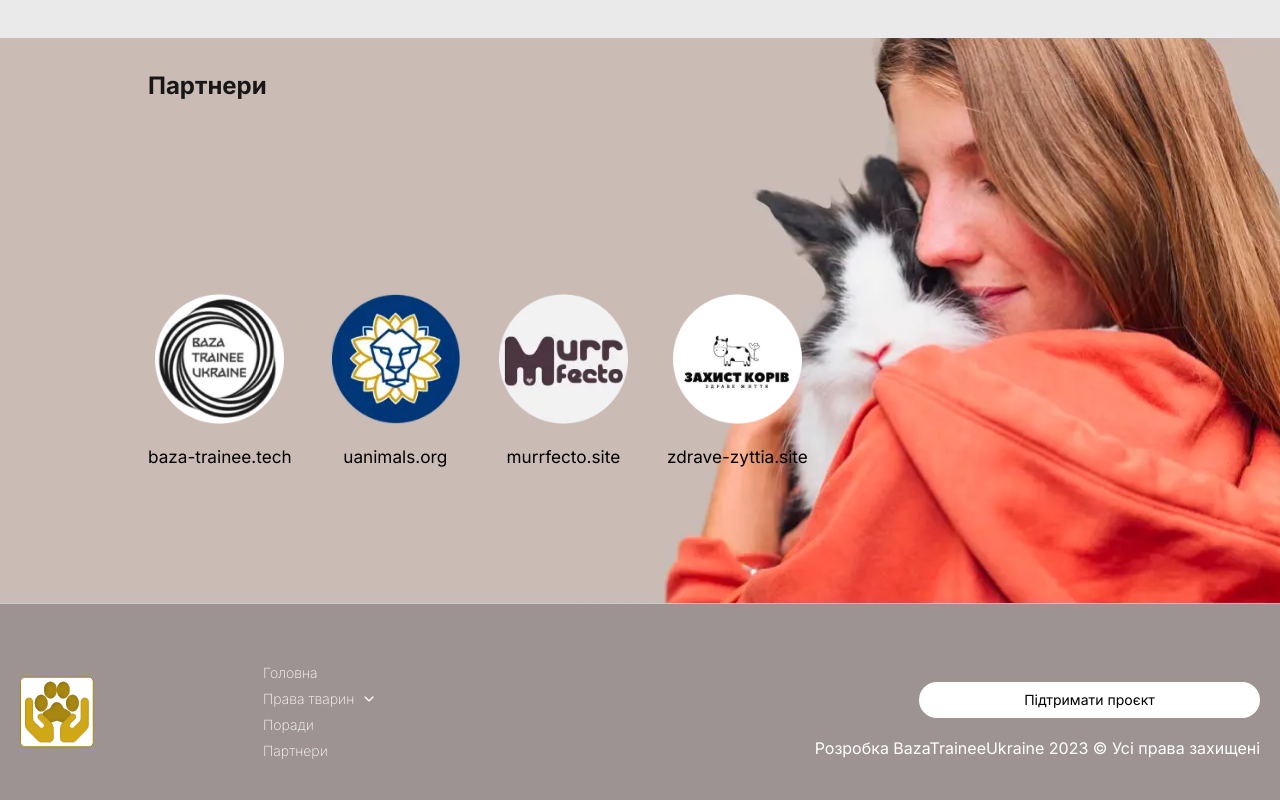
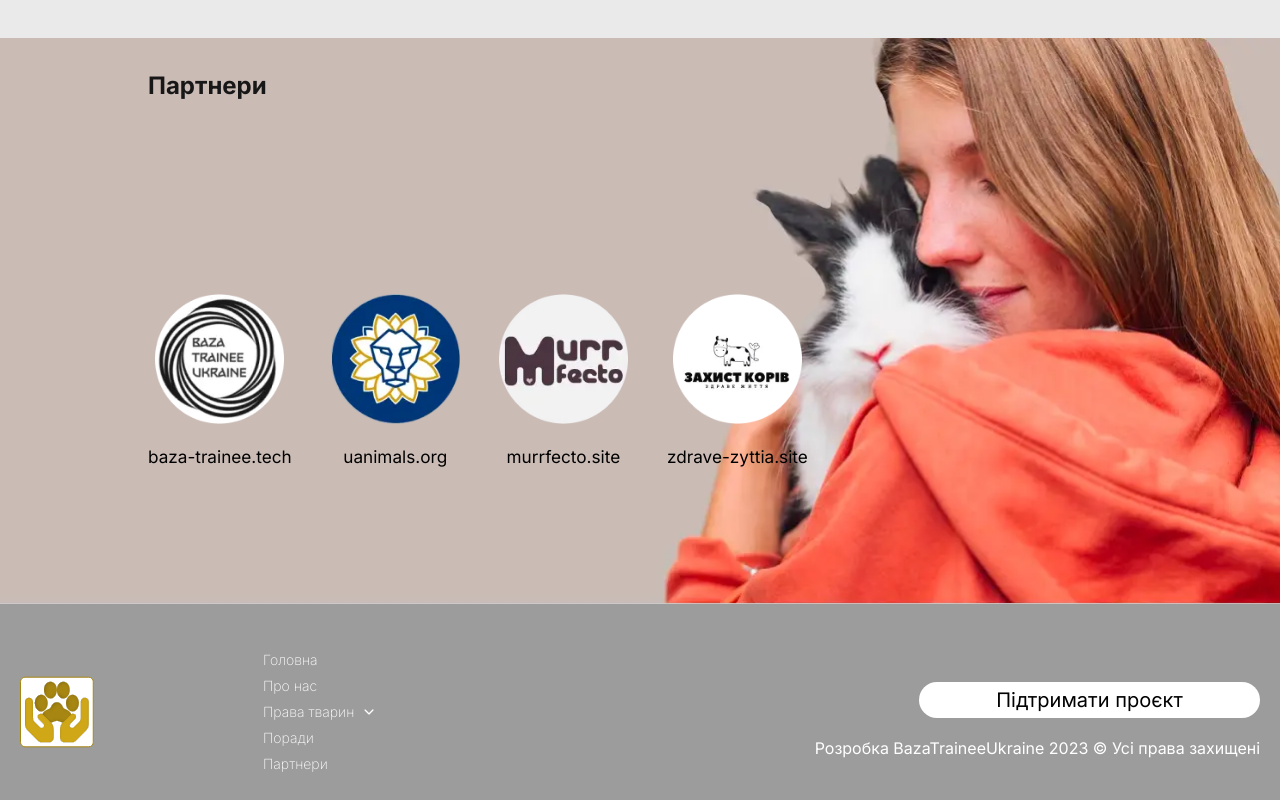
Before and after one commit to baza-trainee/pets_law, a React (Vite) app: page / in a window 1280 px wide. Shown: the part 6337-7137 px from the top of the page. Built offline with nearby package versions, Linux system fonts and the light colour scheme.

Commit message:
bug: CL-12 CL-13 resolved

```diff
--- a/src/components/Footer.jsx
+++ b/src/components/Footer.jsx
@@ -1,7 +1,8 @@
 import Logo from "../assets/logo.svg?react";
-import { Link } from "react-scroll";
+import Link from "../components/common/Link";
 import { IoIosArrowDown } from "react-icons/io";
 import { useState } from "react";
+import ButtonDonate from "./common/ButtonDonate";
 
 const Footer = () => {
   const [isMenu, setMenu] = useState(false);
@@ -16,9 +17,14 @@ const Footer = () => {
 
           <nav>
             <ul className="flex flex-col gap-[10px] w-fit">
-              <li className="w-fit text-white font-extralight text-[14px] leading-[16px] cursor-pointer">
-                <Link duration={500} to="hero">
+              <li className="w-fit text-white font-extralight text-[14px] leading-[16px] cursor-pointer transition-all duration-[300ms] hover:text-black">
+                <Link to="hero">
                   Головна
+                </Link>
+              </li>
+              <li className="w-fit text-white font-extralight text-[14px] leading-[16px] cursor-pointer transition-all duration-[300ms] hover:text-black">
+                <Link to="about">
+                  Про нас
                 </Link>
               </li>
               <li className="text-white font-extralight text-[14px] leading-[16px] cursor-pointer">
@@ -27,11 +33,98 @@ const Footer = () => {
                     setMenu(!isMenu);
                   }}
                   type="button"
-                  className="flex items-center gap-[8px] hover:text-black"
+                  className="flex items-center gap-[8px] transition-all duration-[300ms] hover:text-black"
                 >
                   <span>Права тварин</span>
                   <IoIosArrowDown
-                    className="mf-[8px] transition-all duration-[300ms]"
+                    className="mf-[8px]"
+                    style={{
+                      transform: isMenu ? "rotate(180deg)" : "rotate(0deg)",
+                    }}
+                  />
+                </button>
+              </li>
+              <li
+                className="transition-all duration-[300ms]"
+                style={{
+                  display: isMenu ? "block" : "none",
+                }}
+              >
+                <ul className="flex flex-col gap-[10px] w-fit">
+                  <li>
+                    <Link
+                      to="part_1"
+                      className="block w-fit text-white font-extralight text-[14px] leading-[16px] cursor-pointer hover:text-black"
+                    >
+                      Частина 1
+                    </Link>
+                  </li>
+                  <li>
+                    <Link
+                      to="part_2"
+                      className="block w-fit text-white font-extralight text-[14px] leading-[16px] cursor-pointer hover:text-black"
+                    >
+                      Частина 2
+                    </Link>
+                  </li>
+                </ul>
+              </li>
+              <li className="w-fit text-white font-extralight text-[14px] leading-[16px] cursor-pointer transition-all duration-[300ms] hover:text-black">
+                <Link to="suggest">
+                  Поради
+                </Link>
+              </li>
+              <li className="w-fit text-white font-extralight text-[14px] leading-[16px] cursor-pointer transition-all duration-[300ms] hover:text-black">
+                <Link to="partners">
+                  Партнери
+                </Link>
+              </li>
+              {/* <li className="w-fit text-white font-extralight text-[14px] leading-[16px] cursor-pointer">
+                <Link duration={500} to="">
+                  Контакти
+                </Link>
+              </li> */}
+            </ul>
+          </nav>
+        </div>
+        <div className="flex flex-col items-end pt-[48px] pb-[36px]">
+
+        <ButtonDonate className="text-center w-[341px] h-[44px] p-[10px] mb-[20px] rounded-[20px] bg-white text-[20px] leading-[16px] hover:bg-yellow focus:bg-yellow duration-200 hover:shadow-[0px_4px_4px_0px_rgba(0,0,0,0.10)] cursor-pointer"/>
+          <p className="leading-5 text-white text-body">
+            Розробка BazaTraineeUkraine 2023 &copy; Усі права захищені
+          </p>
+        </div>
+      </div>
+
+      {/* Mobile */}
+      <div className="relative block w-full h-full mx-auto pt-[50px] pb-[10px] px-[25px] lg:hidden ">
+        <div className="flex justify-between">
+          <nav>
+            <ul className="flex flex-col gap-[10px] w-fit mb-[19px]">
+              <li className="w-fit text-white font-extralight text-[14px] leading-[16px] cursor-pointer hover:text-black">
+                <Link
+                  to="hero"
+                >
+                  Головна
+                </Link>
+              </li>
+
+              <li className="w-fit text-white font-extralight text-[14px] leading-[16px] cursor-pointer hover:text-black">
+                <Link to="about">
+                  Про нас
+                </Link>
+              </li>
+              <li className="text-white font-extralight text-[14px] leading-[16px] cursor-pointer">
+                <button
+                  onClick={() => {
+                    setMenu(!isMenu);
+                  }}
+                  type="button"
+                  className="flex items-center gap-[8px] hover:text-black  transition-all duration-[300ms]"
+                >
+                  <span>Права тварин</span>
+                  <IoIosArrowDown
+                    className="mf-[8px]"
                     style={{
                       transform: isMenu ? "rotate(180deg)" : "rotate(0deg)",
                     }}
@@ -56,96 +149,6 @@ const Footer = () => {
                   </li>
                   <li>
                     <Link
-                      duration={500}
-                      to="part_2"
-                      className="block w-fit text-white font-extralight text-[14px] leading-[16px] cursor-pointer hover:text-black"
-                    >
-                      Частина 2
-                    </Link>
-                  </li>
-                </ul>
-              </li>
-              <li className="w-fit text-white font-extralight text-[14px] leading-[16px] cursor-pointer">
-                <Link duration={500} to="suggest">
-                  Поради
-                </Link>
-              </li>
-              <li className="w-fit text-white font-extralight text-[14px] leading-[16px] cursor-pointer">
-                <Link duration={500} to="partners">
-                  Партнери
-                </Link>
-              </li>
-              {/* <li className="w-fit text-white font-extralight text-[14px] leading-[16px] cursor-pointer">
-                <Link duration={500} to="">
-                  Контакти
-                </Link>
-              </li> */}
-            </ul>
-          </nav>
-        </div>
-        <div className="flex flex-col items-end pt-[48px] pb-[36px]">
-          <button
-            type="button"
-            className="w-[341px] h-[44px] p-[10px] mb-[20px] rounded-[20px] bg-white text-[14px] leading-[16px] hover:bg-yellow focus:bg-yellow duration-200 hover:shadow-[0px_4px_4px_0px_rgba(0,0,0,0.10)]"
-          >
-            Підтримати проєкт
-          </button>
-          <p className="text-base leading-5 text-white">
-            Розробка BazaTraineeUkraine 2023 &copy; Усі права захищені
-          </p>
-        </div>
-      </div>
-
-      {/* Mobile */}
-      <div className="relative block w-full h-full mx-auto pt-[30px] pb-[10px] px-[20px] lg:hidden ">
-        <div className="flex justify-between">
-          <nav>
-            <ul className="flex flex-col gap-[10px] w-fit mb-[19px]">
-              <li className="w-fit text-white font-extralight text-[14px] leading-[16px] cursor-pointer hover:text-black">
-                <Link
-                  duration={500}
-                  to="hero"
-                  aria-label="Move to Goal section"
-                >
-                  Головна
-                </Link>
-              </li>
-              <li className="text-white font-extralight text-[14px] leading-[16px] cursor-pointer">
-                <button
-                  onClick={() => {
-                    setMenu(!isMenu);
-                  }}
-                  type="button"
-                  className="flex items-center gap-[8px] hover:text-black"
-                >
-                  <span>Права тварин</span>
-                  <IoIosArrowDown
-                    className="mf-[8px] transition-all duration-[300ms]"
-                    style={{
-                      transform: isMenu ? "rotate(180deg)" : "rotate(0deg)",
-                    }}
-                  />
-                </button>
-              </li>
-              <li
-                className="transition-all duration-[300ms]"
-                style={{
-                  display: isMenu ? "block" : "none",
-                }}
-              >
-                <ul className="flex flex-col gap-[10px] w-fit">
-                  <li>
-                    <Link
-                      duration={500}
-                      to="part_1"
-                      className="block w-fit text-white font-extralight text-[14px] leading-[16px] cursor-pointer hover:text-black"
-                    >
-                      Частина 1
-                    </Link>
-                  </li>
-                  <li>
-                    <Link
-                      duration={500}
                       to="part_2"
                       className="block w-fit text-white font-extralight text-[14px] leading-[16px] cursor-pointer hover:text-black"
                     >
@@ -154,7 +157,6 @@ const Footer = () => {
                   </li>
                   <li>
                     <Link
-                      duration={500}
                       to="part_3"
                       className="block w-fit text-white font-extralight text-[14px] leading-[16px] cursor-pointer hover:text-black"
                     >
@@ -164,12 +166,12 @@ const Footer = () => {
                 </ul>
               </li>
               <li className="w-fit text-white font-extralight text-[14px] leading-[16px] cursor-pointer hover:text-black">
-                <Link duration={500} to="suggest">
+                <Link to="suggest">
                   Поради
                 </Link>
               </li>
               <li className="w-fit text-white font-extralight text-[14px] leading-[16px] cursor-pointer hover:text-black">
-                <Link duration={500} to="partners">
+                <Link to="partners">
                   Партнери
                 </Link>
               </li>
--- a/src/index.css
+++ b/src/index.css
@@ -3,7 +3,9 @@
 @tailwind base;
 @tailwind components;
 @tailwind utilities;
-
+html,body{
+  font-family: Inter;
+}
 @layer components {
   .btn {
     @apply flex justify-center items-center text-[18px] text-center px-5 py-1 transition-all ease-linear border rounded-2xl;
--- a/tailwind.config.js
+++ b/tailwind.config.js
@@ -13,7 +13,7 @@ export default {
         pink: "#F2A8FF",
         blue: "#C0DCF6",
         grey: "#D9D9D9",
-        spanishGrey: "#9D9393",
+        spanishGrey: "#9C9C9C",
         green: "#C4F6C0",
         lightBlue: "#F2FAFF",
         lightGrey: "#F2F2F2",
```
